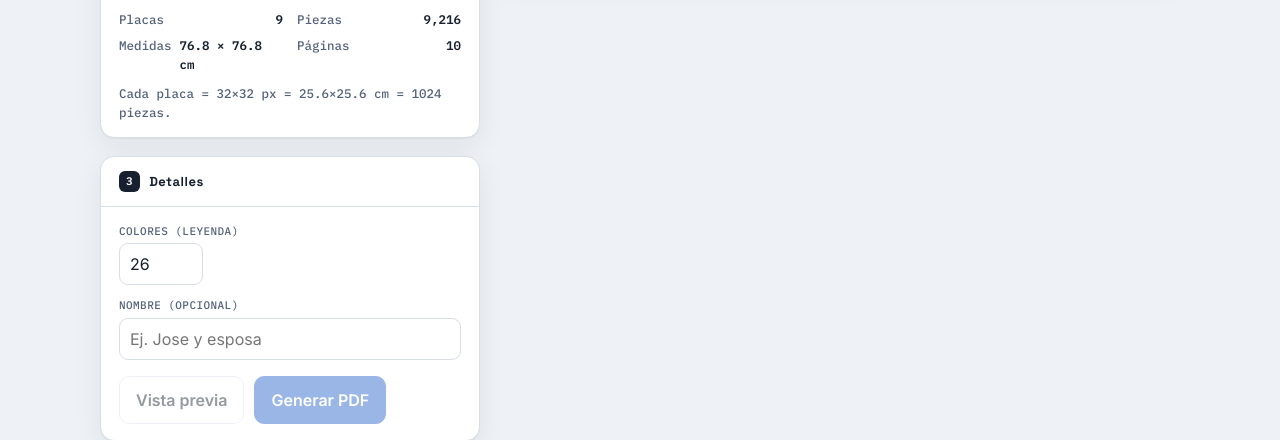
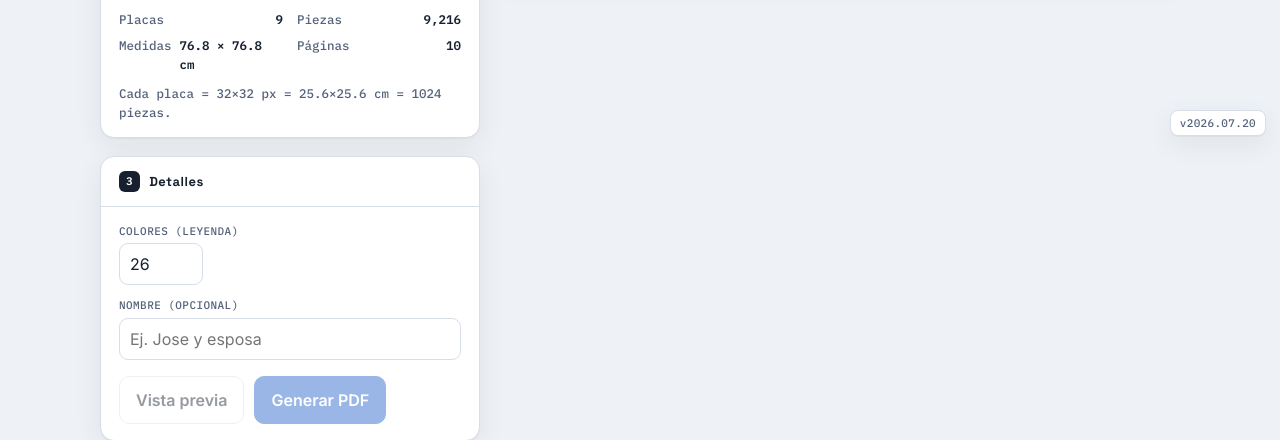
Before and after one commit to multialfredo14/mosaicopixel, a Flask app: page / in a window 1280 px wide. Shown: the part 652-1092 px from the top of the page. Run offline with Flask 3, Linux system fonts and the light colour scheme.

Commit message:
Agrega badge de version del sistema en la esquina inferior derecha

```diff
--- a/webapp/templates/index.html
+++ b/webapp/templates/index.html
@@ -129,6 +129,10 @@
   @keyframes spin{to{transform:rotate(360deg)}}
   .note{font-size:12.5px;color:var(--ink-soft);font-family:"IBM Plex Mono",monospace}
   .footer{margin-top:26px;font-size:12px;color:var(--ink-soft);text-align:center}
+  .version-badge{position:fixed;right:14px;bottom:12px;font-family:"IBM Plex Mono",monospace;
+    font-size:11px;letter-spacing:.03em;color:var(--ink-soft);background:var(--panel);
+    border:1px solid var(--line);border-radius:8px;padding:4px 9px;box-shadow:var(--shadow);
+    z-index:10}
 </style>
 </head>
 <body>
@@ -230,6 +234,8 @@
 
   <p class="footer">Mosaico Pixel · motor de mosaico + PDF en Python</p>
 </div>
+
+<div class="version-badge">v2026.07.20</div>
 
 <script src="{{ url_for('static', filename='cropper.min.js') }}"></script>
 <script>
```
